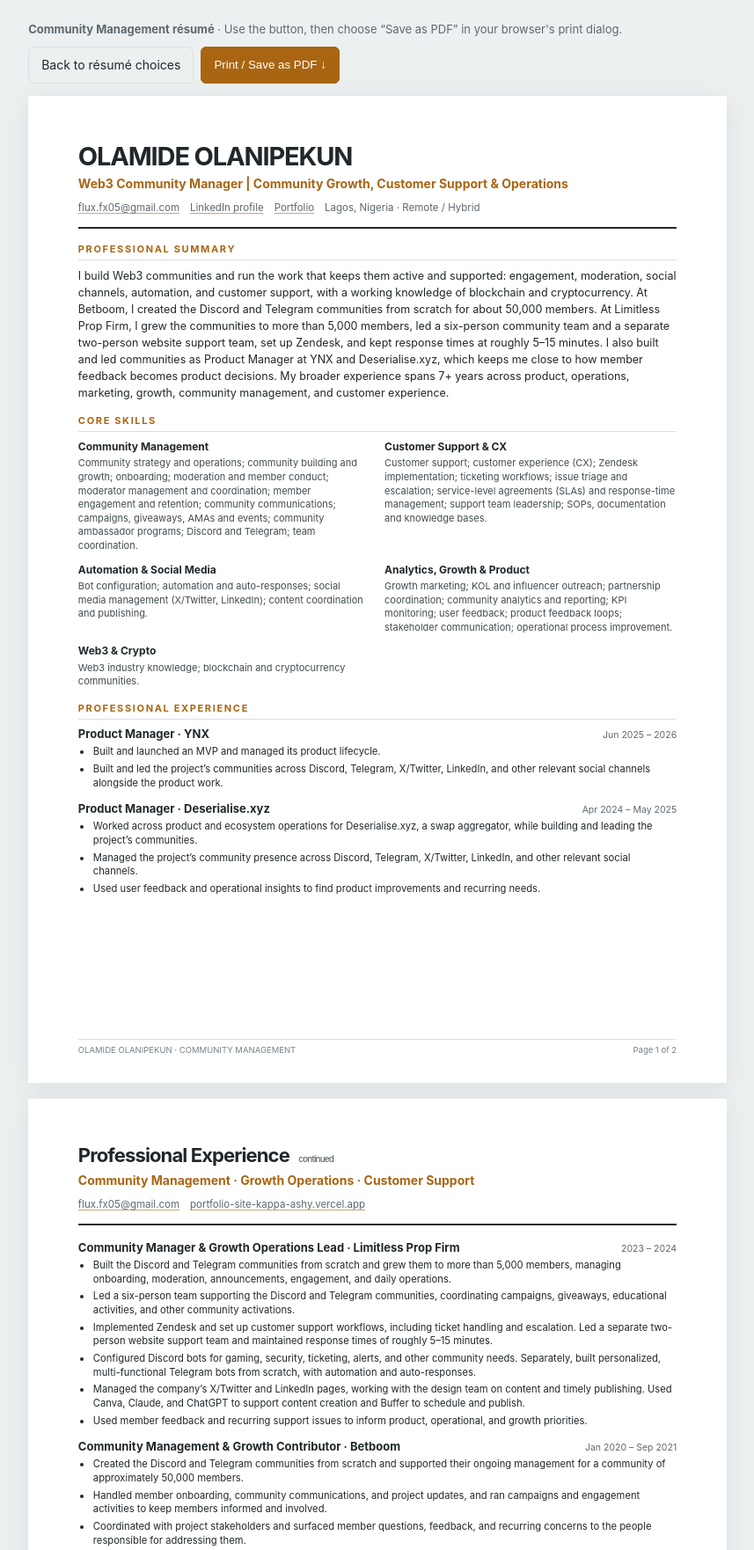
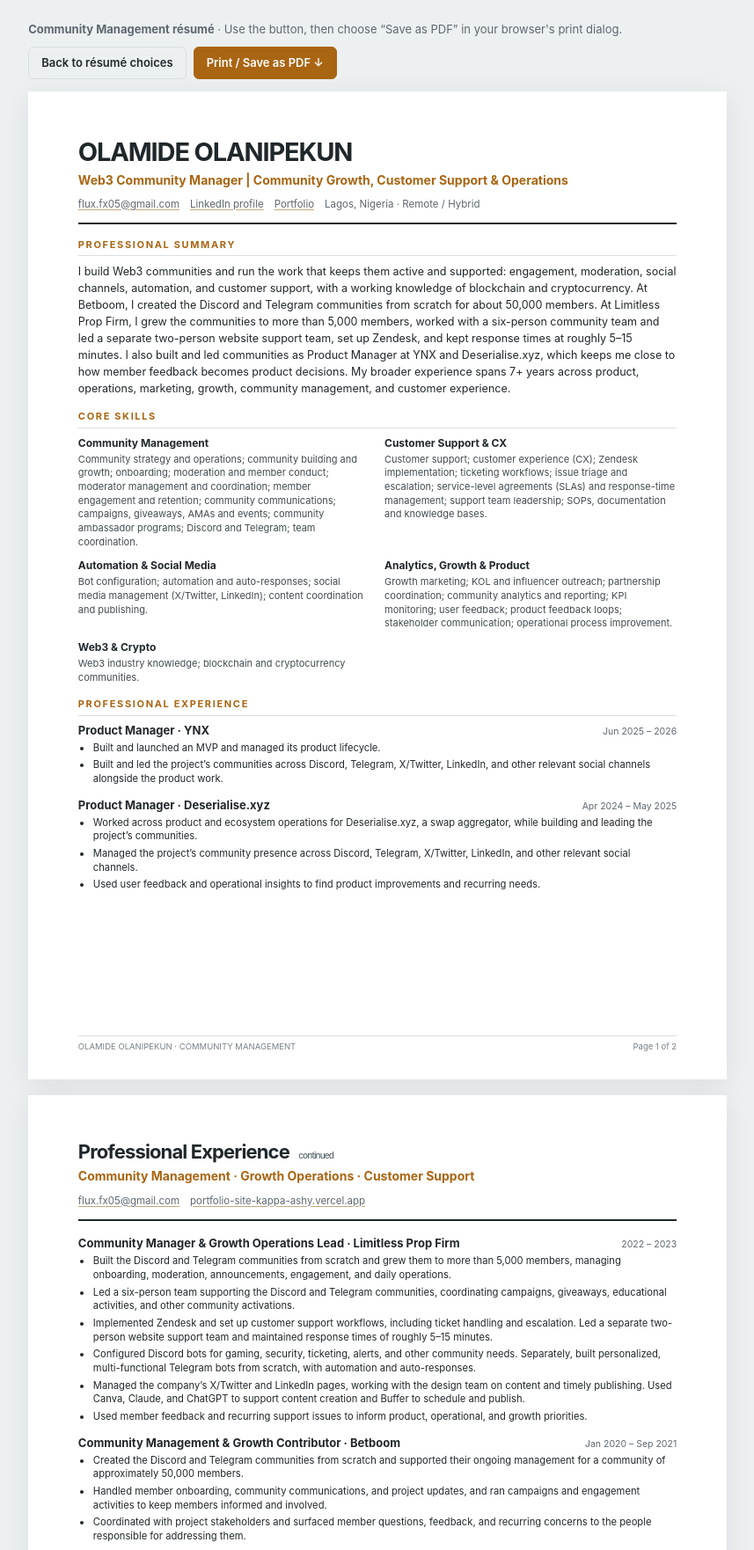
Before and after one commit to Flux-web3/Portfolio, a plain HTML site: page community-resume.html in a window 1280 px wide. Shown: the top 1762 px of the page at 88% size, without its empty margins (211-1068 px from the left). Drawn offline with Linux system fonts and the light colour scheme.

Commit message:
Correct community résumé chronology and attribution

```diff
--- a/community-resume.html
+++ b/community-resume.html
@@ -13,8 +13,10 @@
   body{margin:0;padding:24px 12px 48px}
   .toolbar{max-width:210mm;margin:0 auto 14px;display:flex;gap:10px;align-items:center;justify-content:space-between;flex-wrap:wrap}
   .toolbar p{margin:0;color:var(--muted);font-size:13px}
-  .button{appearance:none;display:inline-flex;align-items:center;gap:8px;padding:10px 14px;border:1px solid var(--accent);border-radius:6px;background:var(--accent);color:#fff;text-decoration:none;font:600 13px/1.2 inherit;cursor:pointer}
+  .button{appearance:none;display:inline-flex;align-items:center;gap:8px;padding:10px 14px;border:1px solid var(--accent);border-radius:6px;background:var(--accent);color:#fff;text-decoration:none;font-family:inherit;font-size:13px;font-weight:600;line-height:1.2;cursor:pointer}
   .button.secondary{background:transparent;color:var(--ink);border-color:var(--line)}
+  .button:focus-visible{outline:3px solid #20272b;outline-offset:3px}
+  @media(prefers-reduced-motion:reduce){*{scroll-behavior:auto!important;animation-duration:.01ms!important;transition-duration:.01ms!important}}
   .sheet{width:min(100%,210mm);min-height:297mm;margin:0 auto 18px;padding:14mm 15mm;background:var(--paper);box-shadow:0 5px 28px #13212c13;position:relative}
   .mast{border-bottom:2px solid var(--ink);padding-bottom:13px;margin-bottom:17px}
   h1{font-size:29px;line-height:1.08;letter-spacing:-.04em;margin:0 0 6px}
@@ -79,7 +81,7 @@
 
     <section class="section">
       <h2>Professional Summary</h2>
-      <p class="summary">I build Web3 communities and run the work that keeps them active and supported: engagement, moderation, social channels, automation, and customer support, with a working knowledge of blockchain and cryptocurrency. At Betboom, I created the Discord and Telegram communities from scratch for about 50,000 members. At Limitless Prop Firm, I grew the communities to more than 5,000 members, led a six-person community team and a separate two-person website support team, set up Zendesk, and kept response times at roughly 5–15 minutes. I also built and led communities as Product Manager at YNX and Deserialise.xyz, which keeps me close to how member feedback becomes product decisions. My broader experience spans 7+ years across product, operations, marketing, growth, community management, and customer experience.</p>
+      <p class="summary">I build Web3 communities and run the work that keeps them active and supported: engagement, moderation, social channels, automation, and customer support, with a working knowledge of blockchain and cryptocurrency. At Betboom, I created the Discord and Telegram communities from scratch for about 50,000 members. At Limitless Prop Firm, I grew the communities to more than 5,000 members, worked with a six-person community team and led a separate two-person website support team, set up Zendesk, and kept response times at roughly 5–15 minutes. I also built and led communities as Product Manager at YNX and Deserialise.xyz, which keeps me close to how member feedback becomes product decisions. My broader experience spans 7+ years across product, operations, marketing, growth, community management, and customer experience.</p>
     </section>
 
     <section class="section">
@@ -141,7 +143,7 @@
 
     <section class="section" style="margin-top:0">
       <article class="job">
-        <div class="jobhead"><h3>Community Manager &amp; Growth Operations Lead · Limitless Prop Firm</h3><span class="date">2023 – 2024</span></div>
+        <div class="jobhead"><h3>Community Manager &amp; Growth Operations Lead · Limitless Prop Firm</h3><span class="date">2022 – 2023</span></div>
         <ul>
           <li>Built the Discord and Telegram communities from scratch and grew them to more than 5,000 members, managing onboarding, moderation, announcements, engagement, and daily operations.</li>
           <li>Led a six-person team supporting the Discord and Telegram communities, coordinating campaigns, giveaways, educational activities, and other community activations.</li>
```
